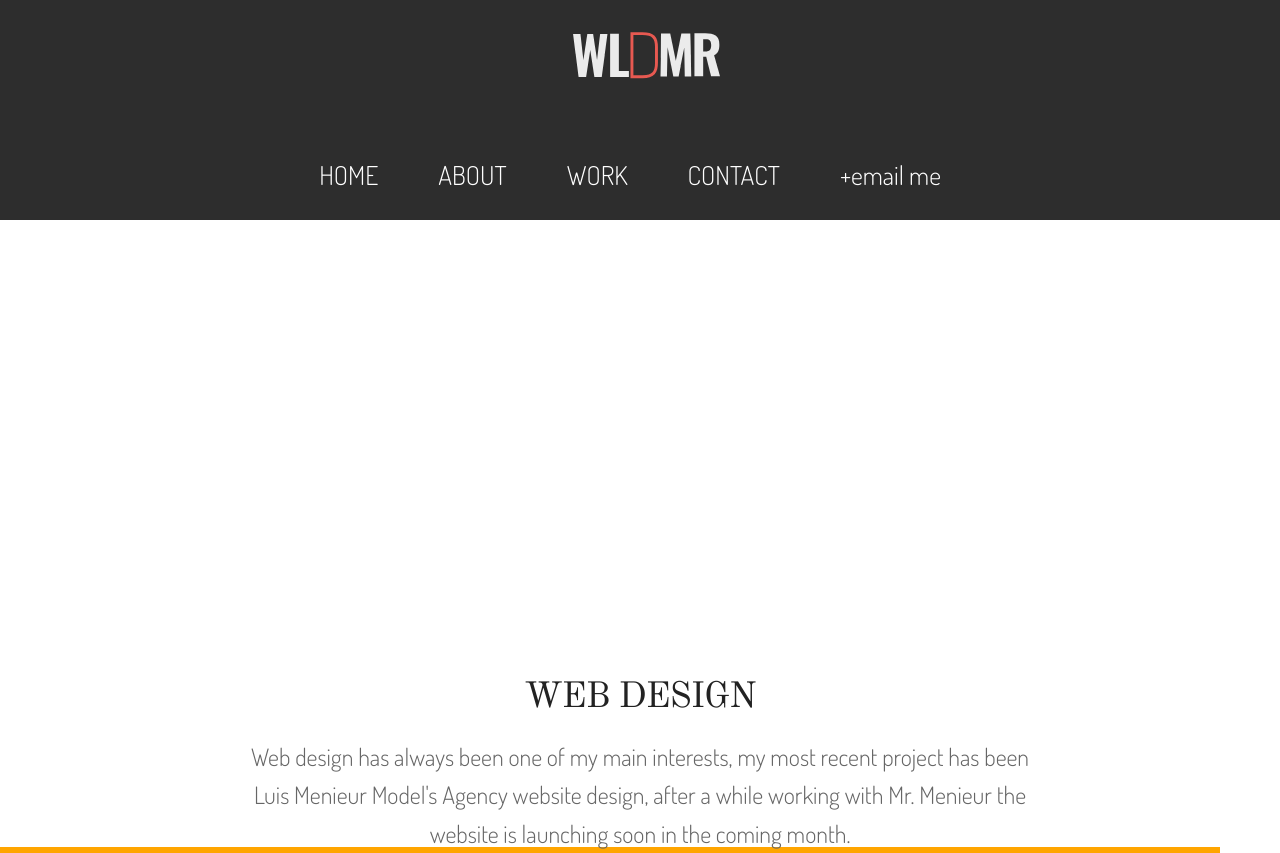
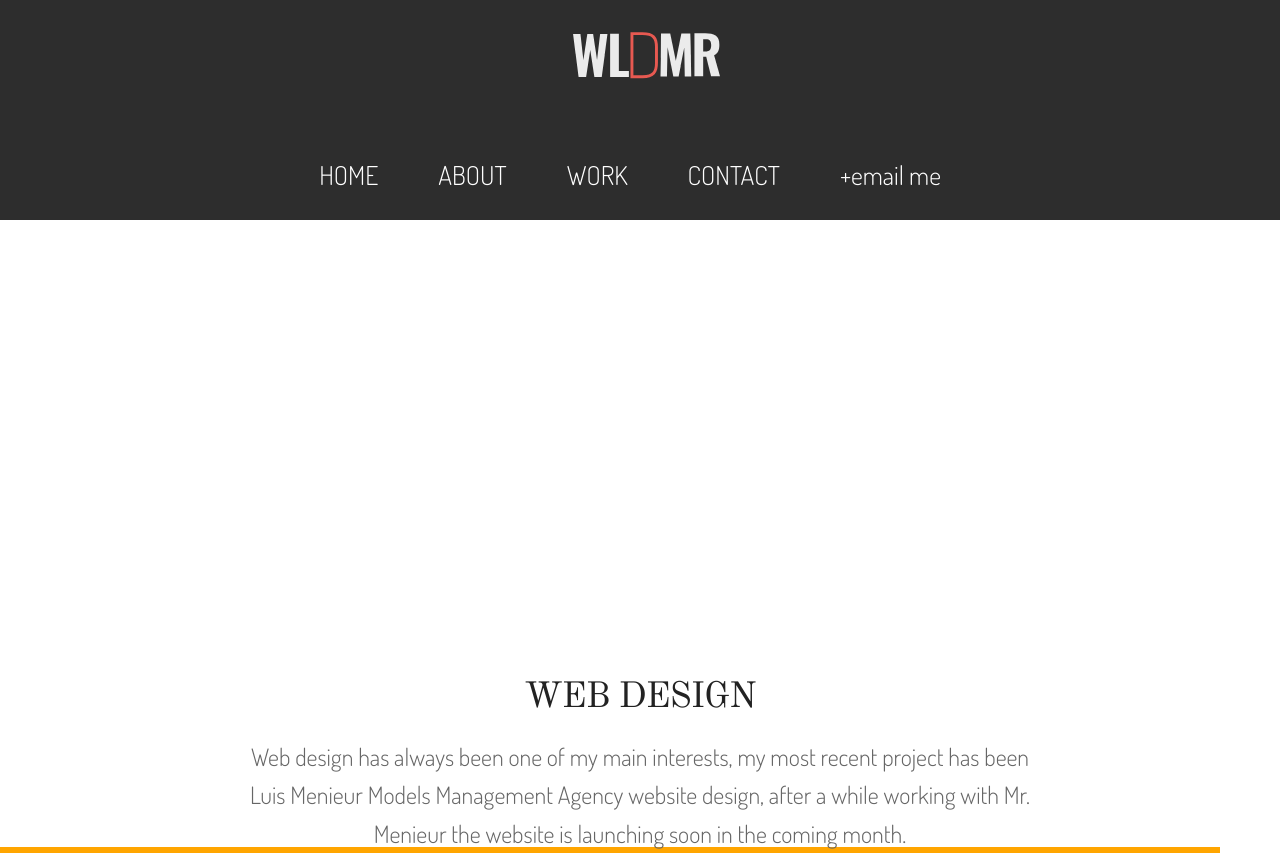
Before and after one commit to wladimir-mr/wladimir-mr.github.io, a Jekyll site: the page built from web-design.html, in a window 1280 px wide. Shown: the top 853 px of the page. Built offline with Jekyll 4.4.1, drawn with Linux system fonts in a browser that asks for light colours; Markdown is read by kramdown in place of the engine named in the settings; grey boxes are pictures that could not be loaded.

Commit message:
section update
changes

```diff
--- a/_includes/web-design.html
+++ b/_includes/web-design.html
@@ -1,2 +1,2 @@
-<div class="work-section"><div class="work-name"><h1>WEB DESIGN</h1><p>Web design has always been one of my main interests, my most recent project has been Luis Menieur Model's Agency website design, after a while working with Mr. Menieur the website is launching soon in the coming month.
+<div class="work-section"><div class="work-name"><h1>WEB DESIGN</h1><p>Web design has always been one of my main interests, my most recent project has been Luis Menieur Models Management Agency website design, after a while working with Mr. Menieur the website is launching soon in the coming month.
 </p></div><div class="work-showcase-web"><img src="../assets/img/lmm1.png" class="mac"/><img src="../assets/img/lmm2.png" class="cell"/><img src="../assets/img/web2.png" class="web"/><img src="../assets/img/web3.png" class="web"/></div></div><div class="square-web"></div>
--- a/_jadefiles/web-design.jade
+++ b/_jadefiles/web-design.jade
@@ -1,7 +1,7 @@
 .work-section
   .work-name
     h1 WEB DESIGN
-    p Web design has always been one of my main interests, my most recent project has been Luis Menieur Model's Agency website design, after a while working with Mr. Menieur the website is launching soon in the coming month.
+    p Web design has always been one of my main interests, my most recent project has been Luis Menieur Models Management Agency website design, after a while working with Mr. Menieur the website is launching soon in the coming month.
     img(src="../assets/img/lmm1.png").mac
     img(src="../assets/img/lmm2.png").cell
     img(src="../assets/img/web2.png").web
```
